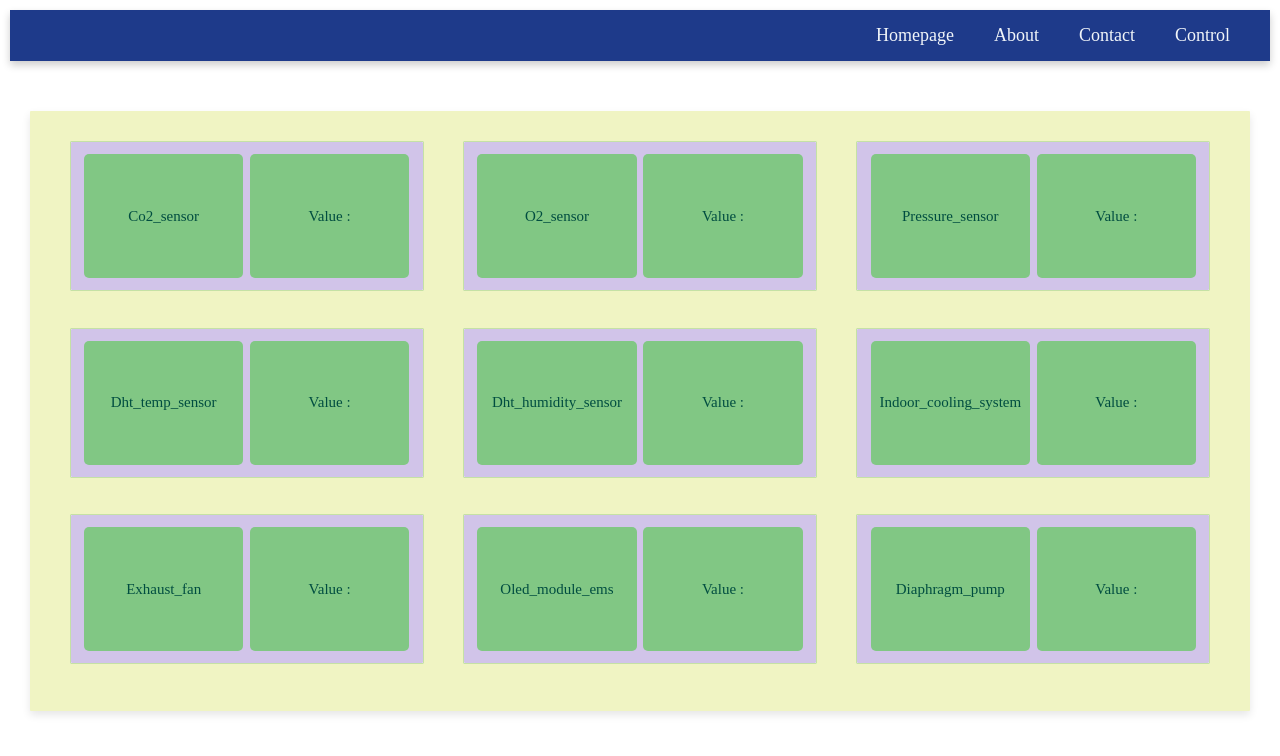
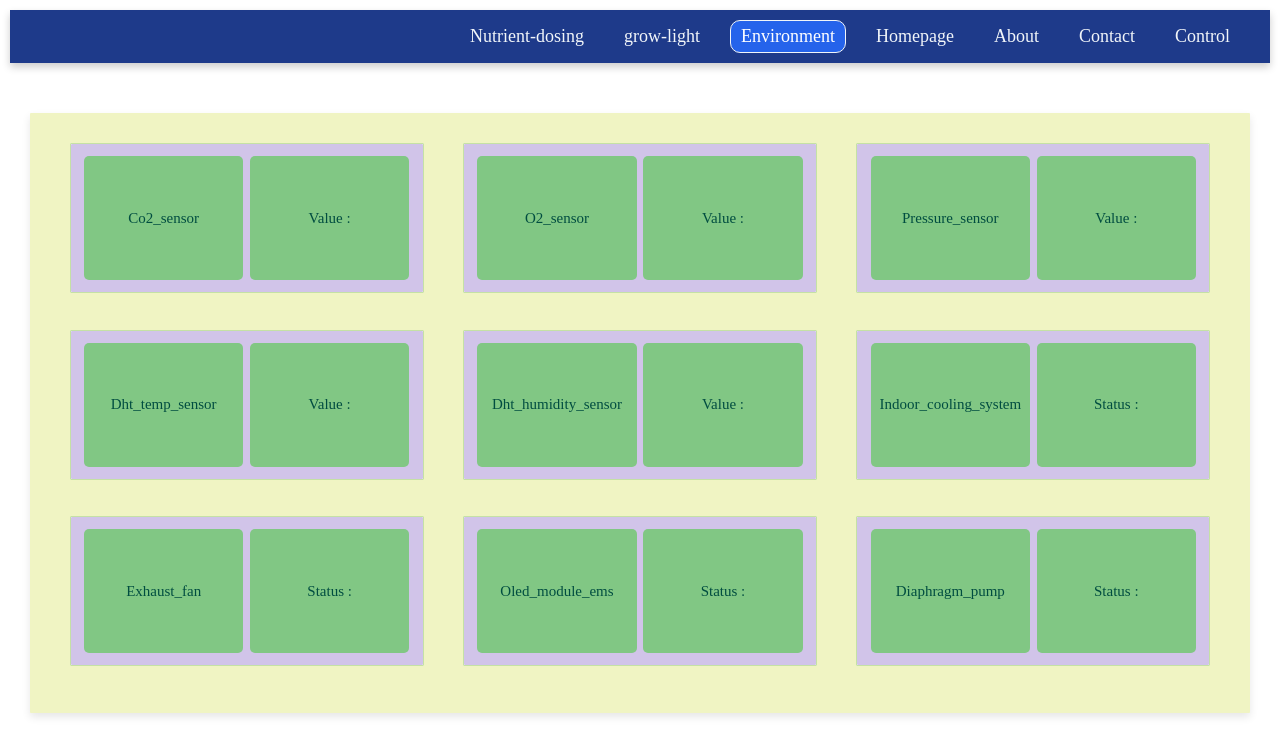
Before and after one commit to Developerganesh01/Final-capstone, a React (Create React App) app: page /Environment in a window 1280 px wide. Shown: the top 756 px of the page. Built offline with nearby package versions, Linux system fonts and the light colour scheme; no server answers; the database is empty.

Commit message:
some ui fixes

```diff
--- a/src/App.jsx
+++ b/src/App.jsx
@@ -9,6 +9,7 @@ import Sensorgraph from './pages/Sensorgraph';
 import Control from "./pages/Control";
 
 function App() {
+  const types=['Nutrient-dosing ','grow-light ','Environment'];
   const getClassName=function(isActive)
   {
     if(isActive)
@@ -25,6 +26,16 @@ function App() {
     <BrowserRouter>
     <header>
       <nav className={styles.navheader}>
+
+      {types.map((type) => (
+        <NavLink
+          key={type}
+          to={`/${type}`} // URL-safe path
+          className={({ isActive }) => getClassName(isActive)}
+        >
+          {type}
+        </NavLink>
+      ))}
         <NavLink to="/" className={({isActive})=>{return getClassName(isActive);}}>Homepage</NavLink>
         <NavLink to="/about" className={({isActive})=>{return getClassName(isActive);}}>About</NavLink>
         <NavLink to="/contact" className={({isActive})=>{return getClassName(isActive);}}>Contact</NavLink>
--- a/src/components/Sensor.jsx
+++ b/src/components/Sensor.jsx
@@ -3,7 +3,7 @@ import styles from "../pages/styles/sensorList.module.css";
 import db  from "../firebase";
 import {ref,onValue,off } from "firebase/database";
 
-export default function Sensor({firebaseRTDBPath})
+export default function Sensor({firebaseRTDBPath,output})
 {
   //e.g. firbaseRTDBPath=ph-sensor
   const [sensorValue, setSensorValue] = useState('Fetching...');
@@ -33,7 +33,7 @@ export default function Sensor({firebaseRTDBPath})
    <div className={msg?`${styles.show}`:`${styles.hide}`}>{msg}</div>
     <div className={styles.sensorheadingbox}>{firebaseRTDBPath}</div>
     <div className={styles.sensorvaluebox}>
-      <p>value : {sensorValue}</p>
+      <p>{output==0?"value":"status"} : {sensorValue}</p>
     </div>
   </div>
   </>
--- a/src/pages/SensorList.jsx
+++ b/src/pages/SensorList.jsx
@@ -36,11 +36,11 @@ export default function SensorList()
          return(
           item.output?
           <div className={styles.sensorcontainer}>
-            <Sensor firebaseRTDBPath={item.href} />
+            <Sensor firebaseRTDBPath={item.href} output="1" />
          </div>
          :<div className={styles.sensorcontainer} key={ct}>
             <Link to={`/${params.type}/${item.href}/live`}>
-              <Sensor firebaseRTDBPath={item.href} />
+              <Sensor firebaseRTDBPath={item.href} output="0"/>
             </Link>
          </div>);
       });
```
Also changed, not shown: 7 other files (tests, documents, lock files or other folders).
